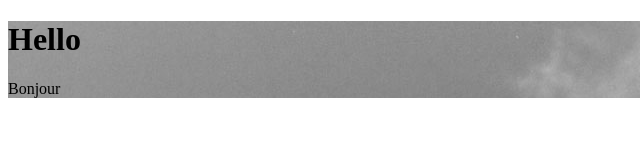
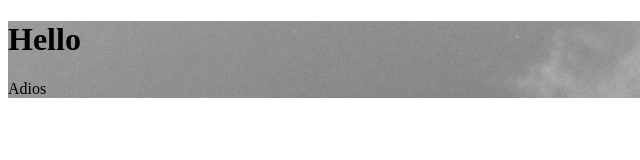
Before and after one commit to daveroy086/portfolio, a plain HTML site: page index.html in a window 1280 px wide. Shown: the full height of the page, 0-640 px from the left. Drawn offline with Linux system fonts and the light colour scheme.

Commit message:
Update index.html

```diff
--- a/index.html
+++ b/index.html
@@ -15,6 +15,6 @@
         <div class="mainContent">
             <h1>Hello</h1>
         <div
-        <h1>Bonjour</h1>
+        <h1>Adios</h1>
     </body>
 </html>
```
